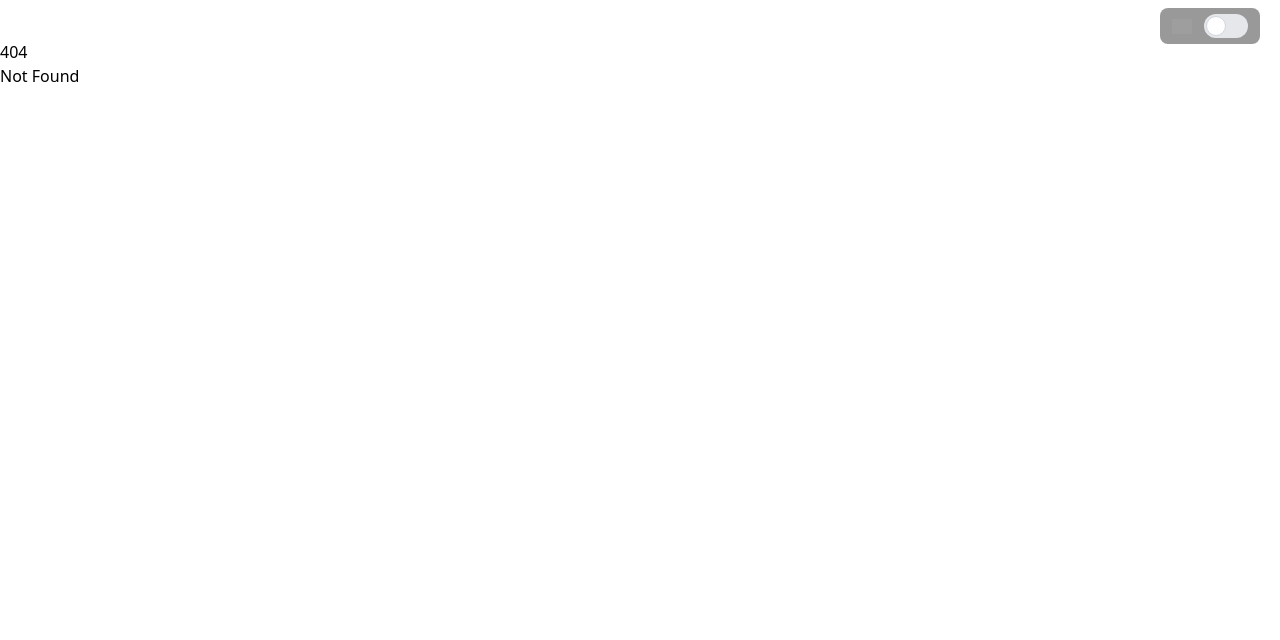
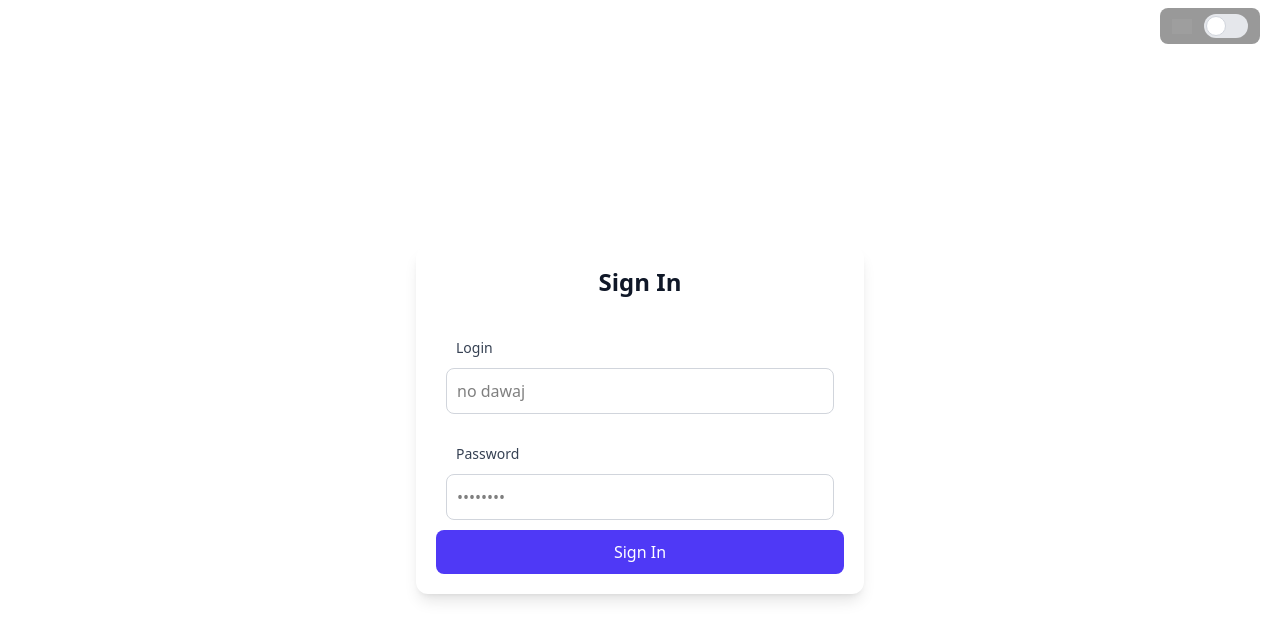
Before and after one commit to Misiolol/Spotted-svelte, a SvelteKit app: page /mod in a window 1280 px wide. Before the commit this address had no page. Shown: the top 640 px of the page. Built offline with nearby package versions, Linux system fonts and the light colour scheme; grey boxes are pictures that could not be loaded.

Commit message:
added login page to admin panel

```diff
--- a/src/app.html
+++ b/src/app.html
@@ -5,6 +5,13 @@
 		<link rel="icon" href="%sveltekit.assets%/favicon.png" />
 		<meta name="viewport" content="width=device-width, initial-scale=1" />
 		%sveltekit.head%
+		<style>
+			*{
+				box-sizing: border-box;
+				padding:0px;
+				margin:0px;
+			}
+		</style>
 	</head>
 	<body data-sveltekit-preload-data="hover">
 		<div style="display: contents">%sveltekit.body%</div>
--- /dev/null
+++ b/src/components/authenticate.svelte
@@ -0,0 +1,33 @@
+<!-- component -->
+  <div class="max-w-md w-full bg-white rounded-xl shadow-lg p-8">
+    <h2 class="text-2xl font-bold text-gray-900 mb-6 text-center">Sign In</h2>
+
+    <form class="space-y-4">
+      <div>
+        <label class="block text-sm font-medium text-gray-700 mb-1">Login</label>
+        <input
+          type="email"
+          class="w-full px-4 py-2 border border-gray-300 rounded-lg focus:ring-2 focus:ring-indigo-500 focus:border-indigo-500 outline-none transition-all"
+          placeholder="no dawaj"
+        />
+      </div>
+
+      <div>
+        <label class="block text-sm font-medium text-gray-700 mb-1">Password</label>
+        <input
+          type="password"
+          class="w-full px-4 py-2 border border-gray-300 rounded-lg focus:ring-2 focus:ring-indigo-500 focus:border-indigo-500 outline-none transition-all"
+          placeholder="••••••••"
+        />
+      </div>
+      <button class="w-full bg-indigo-600 hover:bg-indigo-700 text-white font-medium py-2.5 rounded-lg transition-colors">
+        Sign In
+      </button>
+    </form>
+  </div>
+
+<style>
+*{
+  padding:10px;
+}
+</style>
--- a/src/routes/components/textarea.svelte
+++ b/src/components/textarea.svelte
@@ -1,5 +1,5 @@
 <script>
-    import { theme } from "../../stores";
+    import { theme } from "../stores";
 </script>
 
 <div class="message-box" class:light-message={!$theme} class:dark-message={$theme}>
--- a/src/routes/+page.svelte
+++ b/src/routes/+page.svelte
@@ -1,6 +1,6 @@
 <script>
     import { onMount } from "svelte";
-    import Textarea from "./components/textarea.svelte";
+    import Textarea from "../components/textarea.svelte";
     import { theme } from "../stores";
 </script>
 
--- /dev/null
+++ b/src/routes/mod/+page.svelte
@@ -0,0 +1,34 @@
+<script>
+    import Authenticate from "../../components/authenticate.svelte";
+    import { theme } from "../../stores";
+
+</script>
+
+<div class="wrapper" class:light-wrapper={!$theme} class:dark-wrapper={$theme}>
+    <Authenticate />
+</div>
+
+
+
+<style>
+    .wrapper{
+        height: calc(100vh - 40px); /* Subtract header height (40px) */
+        width: 100vw;
+        display: flex;
+        flex-direction: column;
+        transition: all .2s ease-in-out;
+        overflow: hidden; /* Prevent overflow */
+        background-color: red;
+        align-items: center;
+        justify-content: center;
+    }
+
+    .light-wrapper {
+        background: white;
+    }
+
+    .dark-wrapper {
+        background: #040F16;
+    }
+
+</style>
--- a/src/stores.js
+++ b/src/stores.js
@@ -1,4 +1,3 @@
 import {writable} from 'svelte/store';
 
-
 export const theme = writable(false);
```
